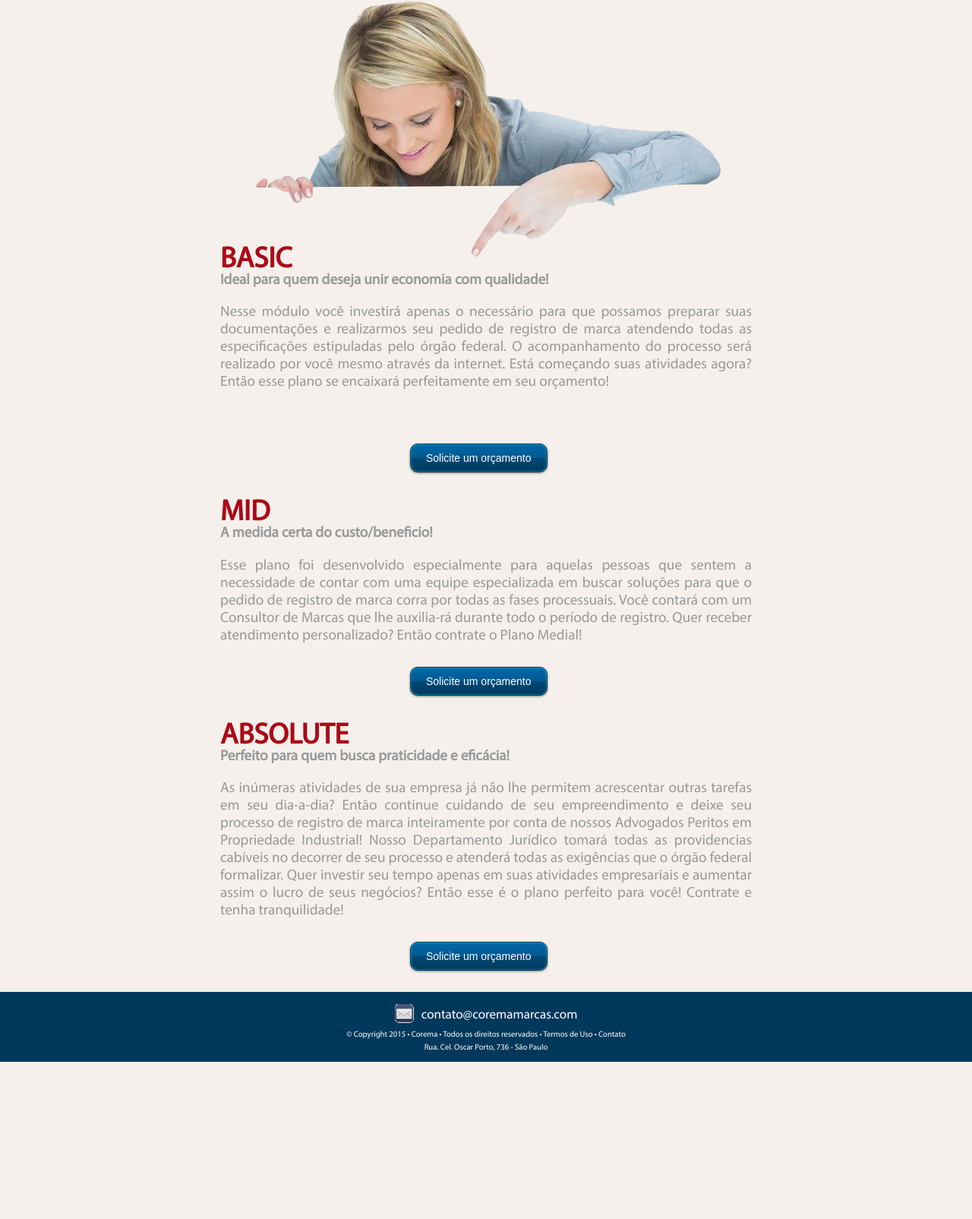
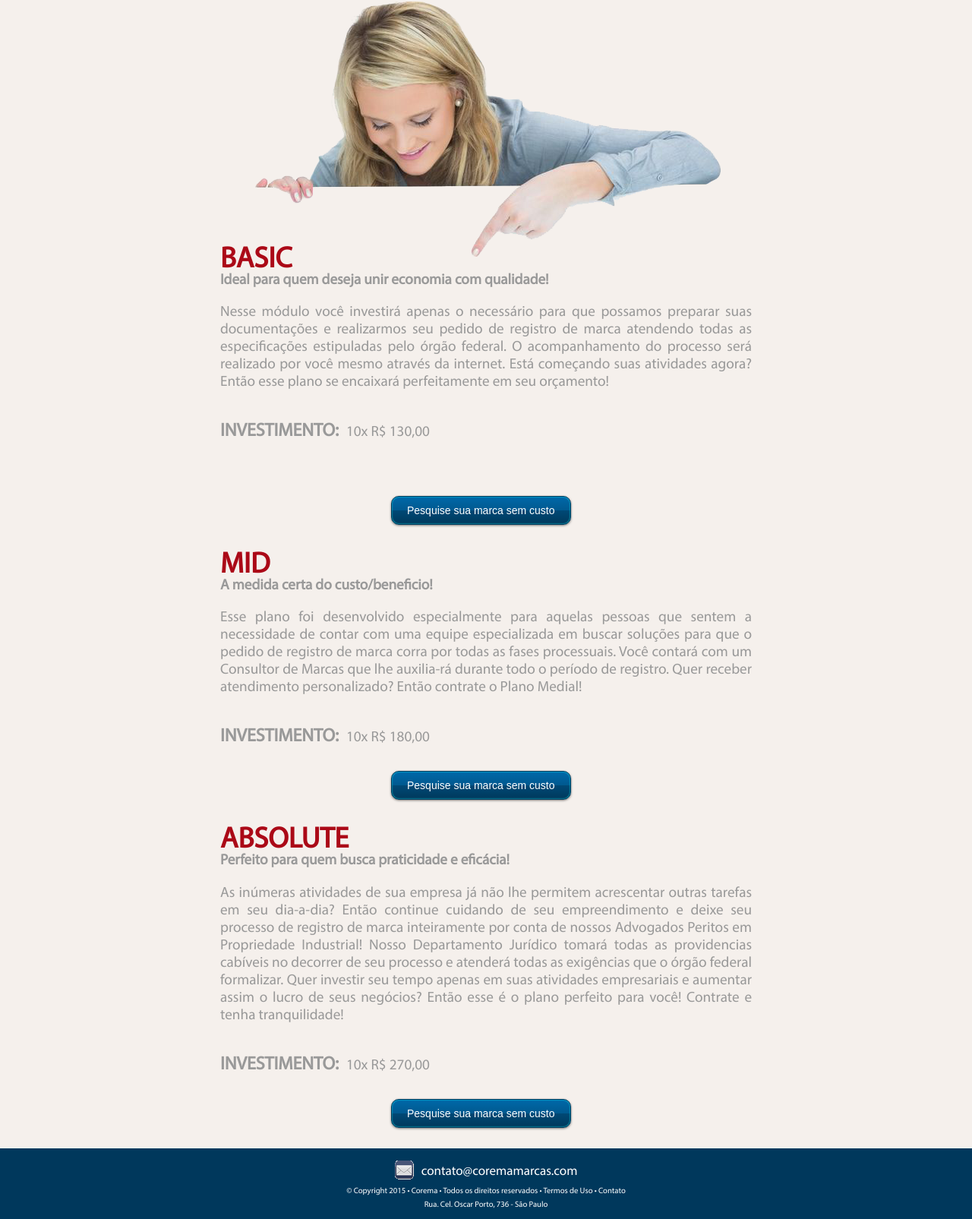
Before and after one commit to venturalp/Corema, a PHP site: page /nossos_planos.php in a window 1280 px wide. Shown: the part 126-1731 px from the top of the page at 76% size. Before the commit the page ends 1524 px from the top, so only its background shows below. Run offline with PHP 8.4, Linux system fonts and the light colour scheme.

Commit message:
Preços Planos

```diff
--- a/css/estilos.css
+++ b/css/estilos.css
@@ -210,6 +210,10 @@ html, body {height:100%;}
 	margin: 0;
 	font-size: 18px;
 	margin-bottom: 2px;
+}
+
+.plano-content h2{
+    display: inline-block;
 }
 
 .destaque input{
@@ -1083,6 +1087,13 @@ button.blue {
     position: relative;
     display: block;
     padding: 10px;
+    color: #999999;
+    font-family: Myriad, sans-serif;
+}
+
+.plano h2{
+    display: inline-block;
+    margin-right: 10px;
 }
 
 .plano:last-child{
@@ -1167,3 +1178,8 @@ select {
 .txtCenter {
     text-align: center;
 }
+
+.price-plano {
+    font-size: 1.2em;
+    display: inline-block !important;
+}
--- a/nossos_planos.php
+++ b/nossos_planos.php
@@ -24,9 +24,10 @@
                         <p class="plano-content">
                             Nesse módulo você investirá apenas o necessário para que possamos preparar suas documentações e realizarmos seu pedido de registro de marca atendendo todas as especificações estipuladas pelo órgão federal. O acompanhamento do processo será realizado por você mesmo através da internet. Está começando suas atividades agora? Então esse plano se encaixará perfeitamente em seu orçamento!
                         </p>
+                        <h2>INVESTIMENTO: </h2><p class="price-plano"> 10x R$ 130,00</p>
                     </div>
-                    <div style="width:200px; margin: 0 auto; margin-bottom:20px;">
-                        <a href="solicite_orcamento.php?plano=Basic"><button type="button" name="" value="" class="blue">Solicite um orçamento</button></a>
+                    <div style="width:250px; margin: 0 auto; margin-bottom:20px;">
+                        <a href="pesquise-marca.php"><button type="button" name="" value="" class="blue">Pesquise sua marca sem custo</button></a>
                     </div>
                     <div class="plano">
                         <span>MID</span>
@@ -34,9 +35,10 @@
                         <p class="plano-content">
                             Esse plano foi desenvolvido especialmente para aquelas pessoas que sentem a necessidade de contar com uma equipe especializada em buscar soluções para que o pedido de registro de marca corra por todas as fases processuais. Você contará com um Consultor de Marcas que lhe auxilia-rá durante todo o período de registro. Quer receber atendimento personalizado? Então contrate o Plano Medial!
                         </p>
+                        <h2>INVESTIMENTO: </h2><p class="price-plano"> 10x R$ 180,00</p>
                     </div>
-                    <div style="width:200px; margin: 0 auto; margin-bottom:20px;">
-                        <a href="solicite_orcamento.php?plano=Mid"><button type="button" name="" value="" class="blue">Solicite um orçamento</button></a>
+                    <div style="width:250px; margin: 0 auto; margin-bottom:20px;">
+                        <a href="pesquise-marca.php"><button type="button" name="" value="" class="blue">Pesquise sua marca sem custo</button></a>
                     </div>
                     <div class="plano">
                         <span>ABSOLUTE</span>
@@ -44,9 +46,10 @@
                         <p class="plano-content">
                             As inúmeras atividades de sua empresa já não lhe permitem acrescentar outras tarefas em seu dia-a-dia? Então continue cuidando de seu empreendimento e deixe seu processo de registro de marca inteiramente por conta de nossos Advogados Peritos em Propriedade Industrial! Nosso Departamento Jurídico tomará todas as providencias cabíveis no decorrer de seu processo e atenderá todas as exigências que o órgão federal formalizar. Quer investir seu tempo apenas em suas atividades empresariais e aumentar assim o lucro de seus negócios? Então esse é o plano perfeito para você! Contrate e tenha tranquilidade!
                         </p>
+                        <h2>INVESTIMENTO: </h2><p class="price-plano"> 10x R$ 270,00</p>
                     </div>
-                    <div style="width:200px; margin: 0 auto; margin-bottom:20px;">
-                        <a href="solicite_orcamento.php?plano=Absolute"><button type="button" name="" value="" class="blue">Solicite um orçamento</button></a>
+                    <div style="width:250px; margin: 0 auto; margin-bottom:20px;">
+                        <a href="pesquise-marca.php"><button type="button" name="" value="" class="blue">Pesquise sua marca sem custo</button></a>
                     </div>
                 </div>
             </section>
```
